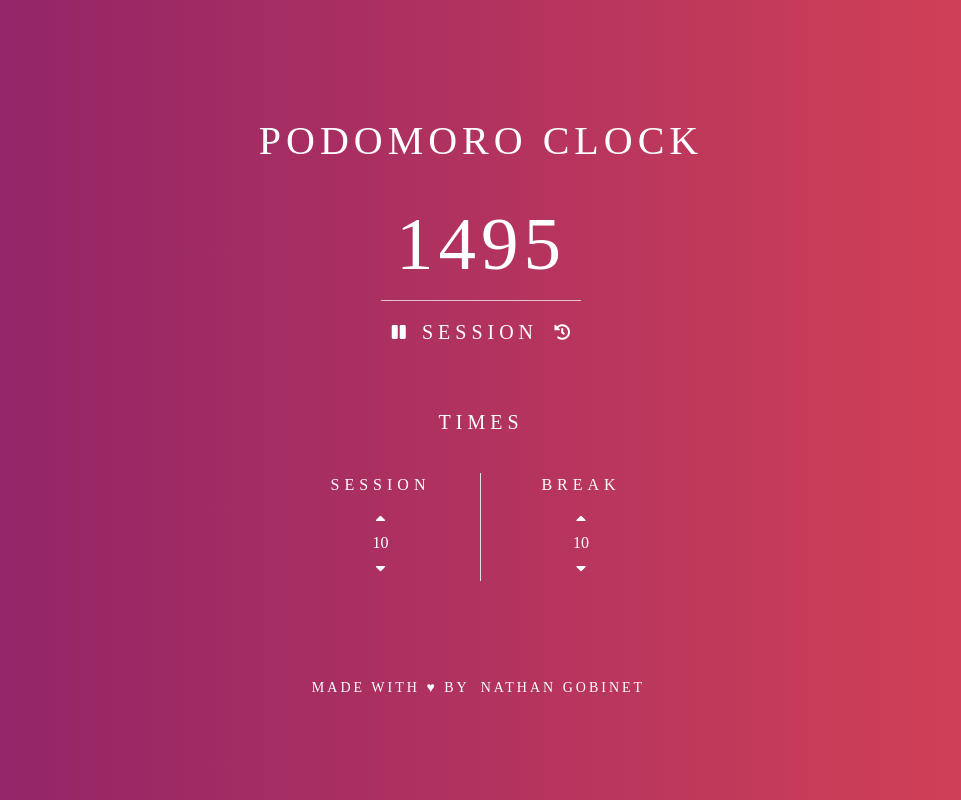
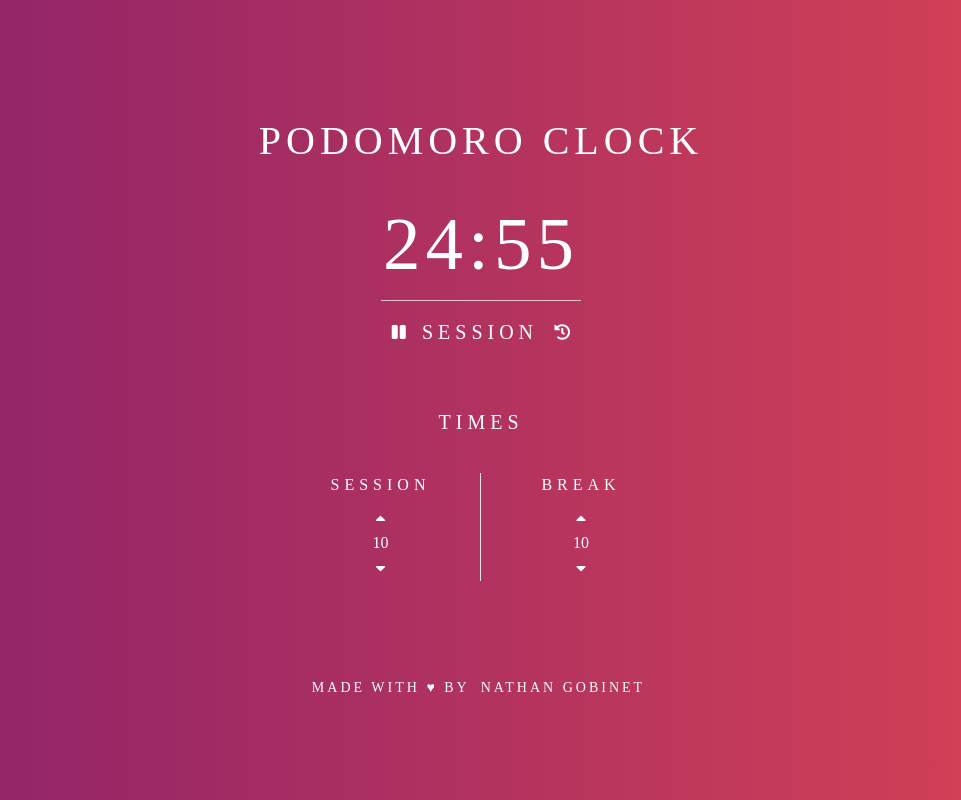
Before and after one commit to nathangobinet/learning-angular-and-ts, an Angular app: page / in a window 1280 px wide. Shown: the whole page, without its empty margins (159-1120 px from the left). Built offline with nearby package versions, Linux system fonts and the light colour scheme; a web font is replaced by a local one.

Commit message:
Fix remaining time display

```diff
--- a/src/app/remaining-time/remaining-time.component.html
+++ b/src/app/remaining-time/remaining-time.component.html
@@ -1 +1 @@
-<span id="time-left">{{ timeService.remainingSeconds }}</span>
+<span id="time-left">{{ getMinute() }}:{{ getSecond() }} </span>
--- a/src/app/remaining-time/remaining-time.component.ts
+++ b/src/app/remaining-time/remaining-time.component.ts
@@ -12,4 +12,14 @@ export class RemainingTimeComponent{
   constructor(timeService : TimeService) {
     this.timeService = timeService;
   }
+
+  getMinute() : string {
+    const minutes = Math.floor(this.timeService.remainingSeconds / 60);
+    return (`0${minutes}`).slice(-2);
+  }
+
+  getSecond() : string {
+    const seconds = this.timeService.remainingSeconds % 60;
+    return (`0${seconds}`).slice(-2);
+  }
 }
```
